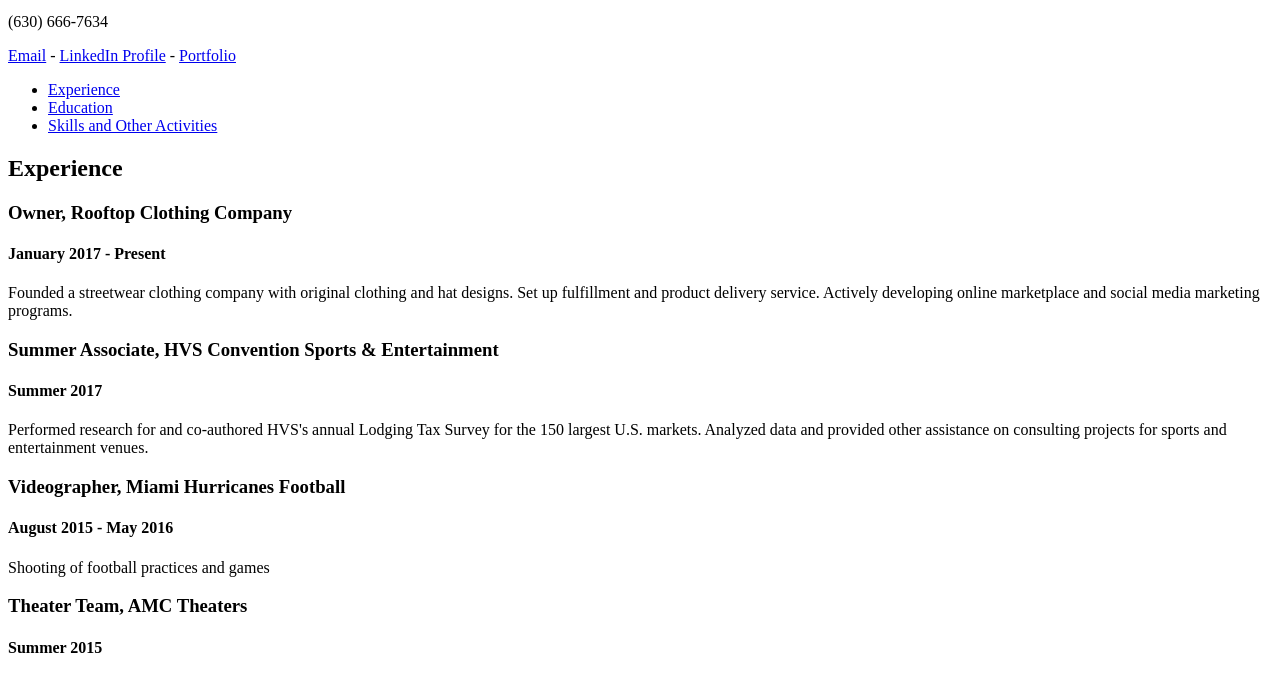
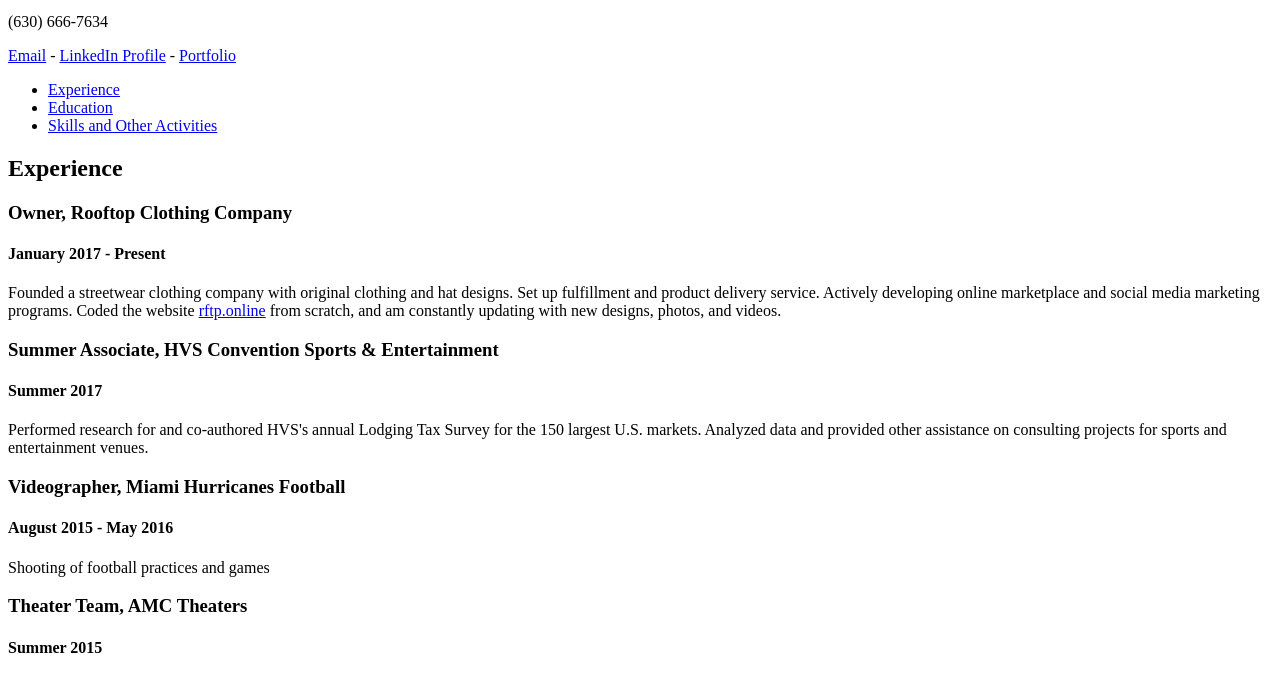
Before and after one commit to joemoseley/joemoseley.github.io, a plain HTML site: page resume.html in a window 1280 px wide. Shown: the part 119-794 px from the top of the page. Drawn offline with Linux system fonts and the light colour scheme.

Commit message:
Added more Experience

```diff
--- a/resume.html
+++ b/resume.html
@@ -25,7 +25,7 @@
         <article>
           <h3>Owner, Rooftop Clothing Company</h3>
           <h4>January 2017 - Present</h4>
-          <p>Founded a streetwear clothing company with original clothing and hat designs. Set up fulfillment and product delivery service. Actively developing online marketplace and social media marketing programs.</p>
+          <p>Founded a streetwear clothing company with original clothing and hat designs. Set up fulfillment and product delivery service. Actively developing online marketplace and social media marketing programs.  Coded the website <a href="http://rftp.online">rftp.online</a> from scratch, and am constantly updating with new designs, photos, and videos.</p>
         </article>
         <article>
           <h3>Summer Associate, HVS Convention Sports & Entertainment</h3>
```
Also changed, not shown: 1 other file.
